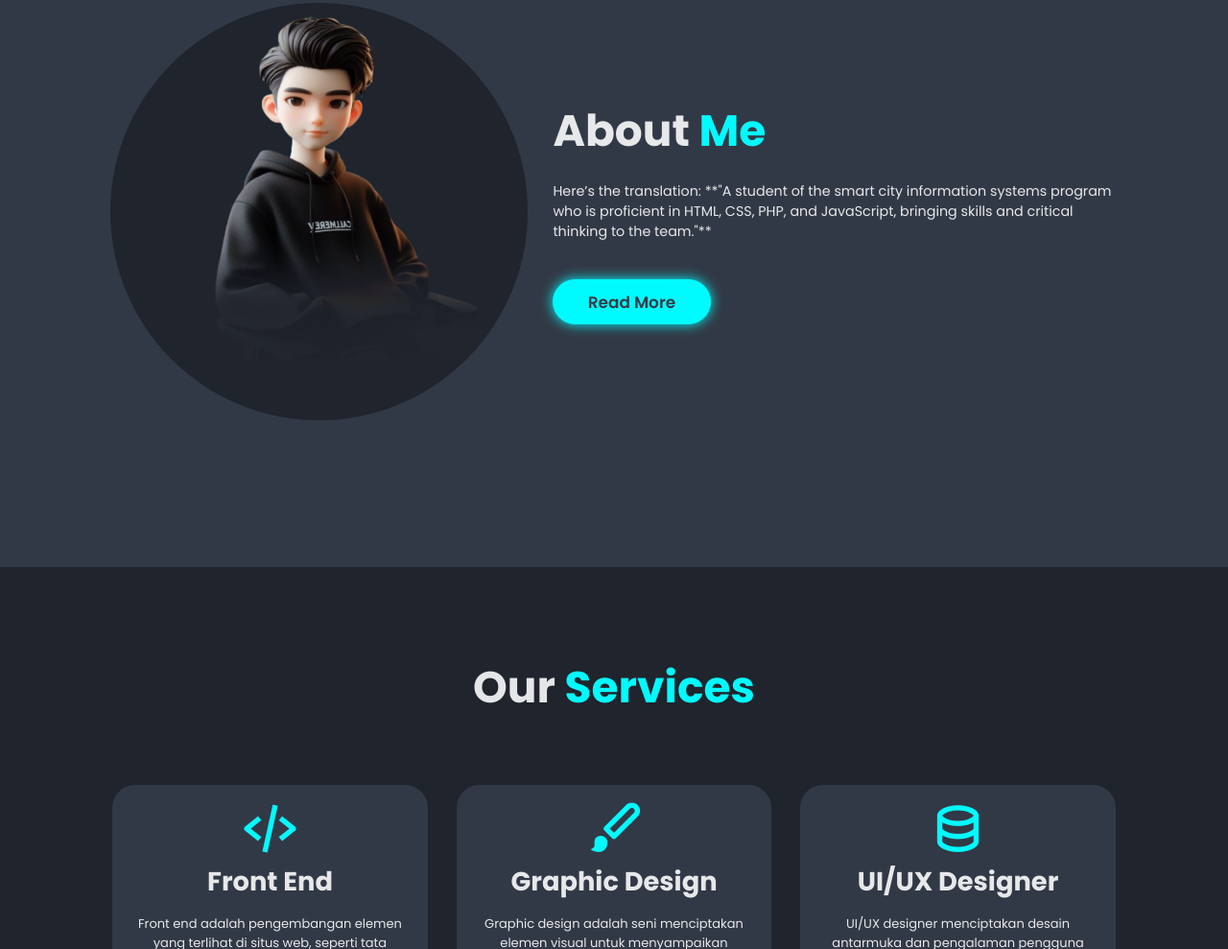
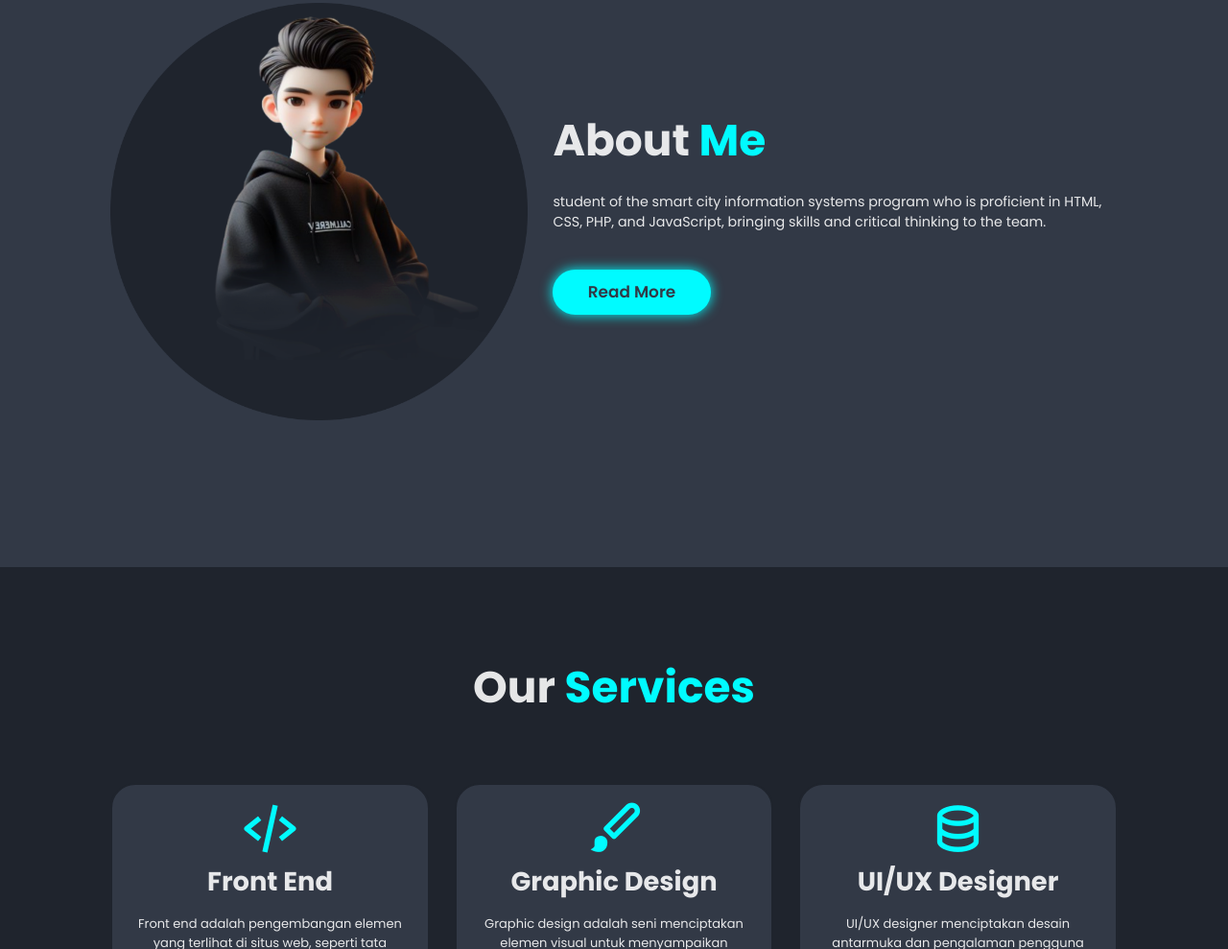
Before and after one commit to Firjamuhammad/portofolio, a plain HTML site: page index.html in a window 1280 px wide. Shown: the part 1009-1998 px from the top of the page at 96% size. Drawn offline with nearby package versions, Linux system fonts and the light colour scheme.

Commit message:
Update index.html

```diff
--- a/index.html
+++ b/index.html
@@ -73,9 +73,7 @@
       <div class="about-content">
         <h2 class="heading">About <span>Me</span></h2>
         <p>
-          Here’s the translation:
-
-**"A student of the smart city information systems program who is proficient in HTML, CSS, PHP, and JavaScript, bringing skills and critical thinking to the team."**
+          student of the smart city information systems program who is proficient in HTML, CSS, PHP, and JavaScript, bringing skills and critical thinking to the team.
         </p>
         <a href="#" class="btn">Read More</a>
       </div>
```
